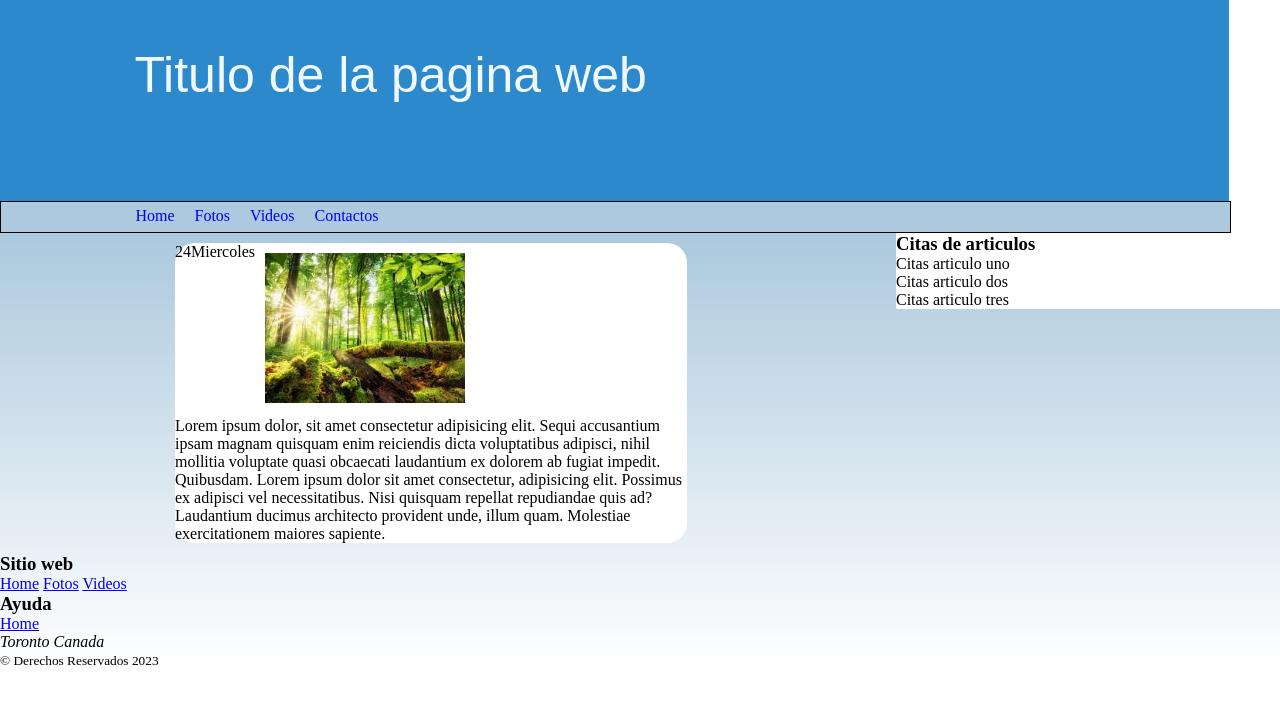
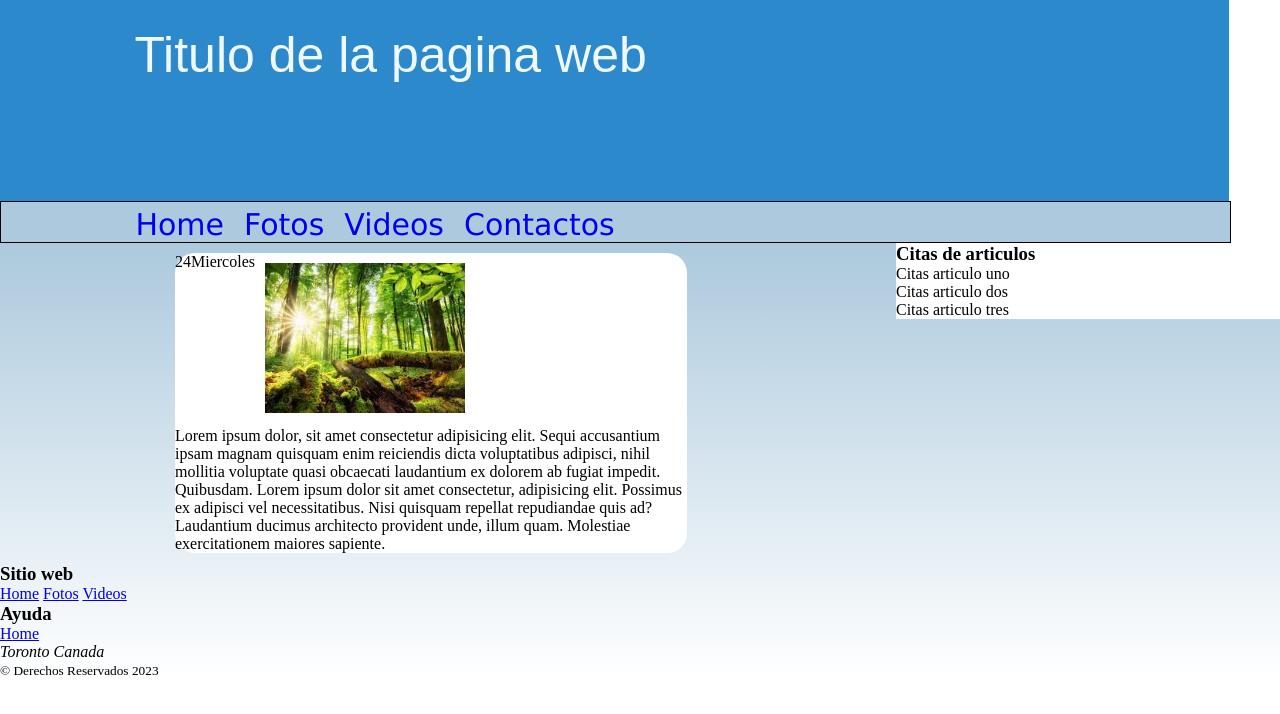
Before and after one commit to wdavidlbello/exercise, a plain HTML site: page index.html in a window 1280 px wide. Drawn offline with Linux system fonts and the light colour scheme.

Commit message:
better menu

```diff
--- a/styles.css
+++ b/styles.css
@@ -1,6 +1,6 @@
 * {
-    margin: 0;
-    padding: 0;
+    margin: 0px;
+    padding: 0px;
 }
 
 #cabecera {
@@ -14,7 +14,7 @@
 #cabecera > div {
     width: 960px;
     height: 150px;
-    margin: 20px auto;
+    margin: 0px auto;
 }
 
 #cabecera h1 {
@@ -22,9 +22,11 @@
     color: aliceblue;
 }
 
+/*FIN DEL HEADER*/
+/*-----------------------------*/
 #menudenav {
     width: 96%;
-    height: 30px;
+    height: 40px;
 
 
     background-color: #acc9dd;
@@ -42,6 +44,7 @@
     margin: 0px auto;
     padding: 5px 20px 0px 0px;
 
+    font:30px Verdana;
     list-style: none;
 
 }
```
